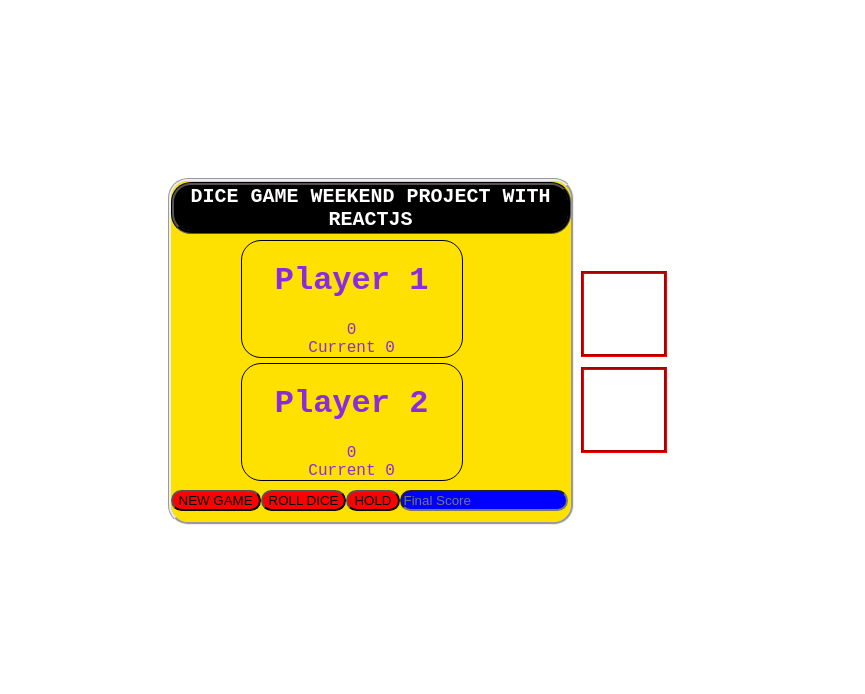
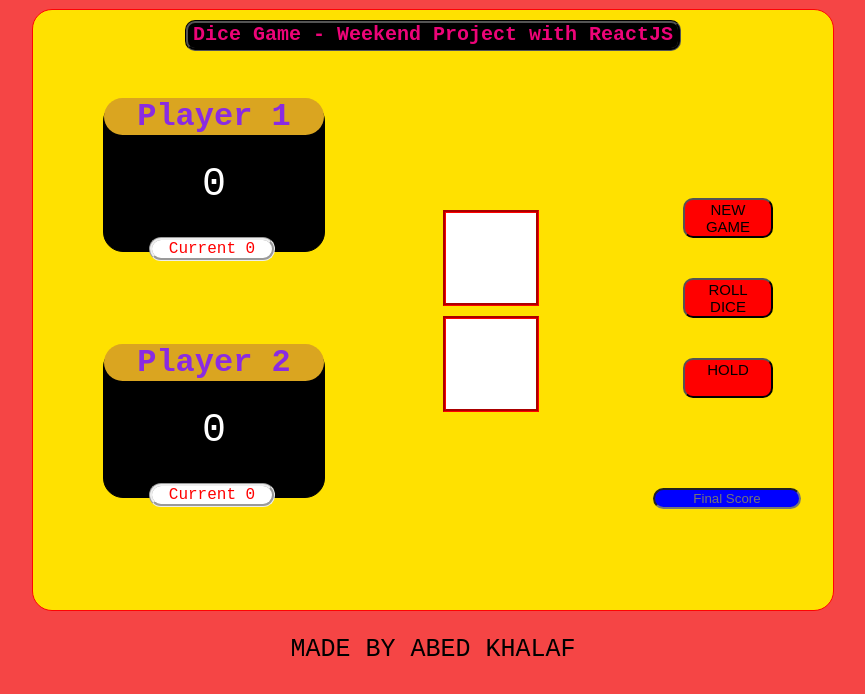
Before and after one commit to abedkhalaf8/DiceGame-weekend-project, a React (Create React App) app: page / in a window 1280 px wide. Shown: the top 694 px of the page, without its empty margins (207-1072 px from the left). Built offline with nearby package versions, Linux system fonts and the light colour scheme.

Commit message:
css updated

```diff
--- a/src/component/App.css
+++ b/src/component/App.css
@@ -1,18 +1,21 @@
 body {
-    background-color: rgb(255, 255, 255);
+    background-color: rgb(245, 69, 69);
     font-family: 'Courier New', Courier, monospace;
 }
 
 .GameBoard {
     background-color: rgb(255, 225, 0);
     position: relative;
-    left: 29%;
-    top: 170px;
+    margin: 0 auto;
+    top: 1px;
     align-items: center;
     justify-content: center;
-    width: 400px;
+    width: 800px;
+    height: 600px;
     border-radius: 20px;
     border-style: groove;
+    border-width: 1px;
+    border-color: rgb(255, 3, 3);
 }
 .title {
     text-align: center;
@@ -20,8 +23,19 @@ body {
     background-color: rgb(0, 0, 0);
     border-color: black;
     border-style: groove;
-    border-radius: 20px;
-    color: white;
-    top: -12px;
+    color: rgb(237, 4, 120);
+    top: 10px;
+    border-radius: 10px;
     position: relative;
+    width: 490px;
+    margin: 0 auto;
+    height: 25px;
+    background-color: black;
 }
+
+p {
+    position: relative;
+    justify-content: center;
+    text-align: center;
+    font-size: 25px
+}
--- a/src/component/App.js
+++ b/src/component/App.js
@@ -10,11 +10,12 @@ export default class App extends React.Component {
         return (
              <div>
                  <div className='GameBoard'>
-                 <h1 className='title'>DICE GAME WEEKEND PROJECT WITH REACTJS</h1>
+                 <h1 className='title'>Dice Game - Weekend Project with ReactJS</h1>
                       <Players />
                       <Twodice />
                      <GameButtons />
                   </div>
+                  <p>MADE BY ABED KHALAF</p>
              </div>
          )
      }
--- a/src/component/Game_buttons.css
+++ b/src/component/Game_buttons.css
@@ -1,17 +1,30 @@
 button {
     background-color: red;
     border-color: black;
-    border-radius:20px;
+    border-radius:10px;
     border-width: 2px;
     position: relative;
-    top: -11px;
+    top: -190px;
+    left: 650px;
+    display: flex;
+    margin-top: 40px;
+    width:90px;
+    height: 40px;
+    justify-content: center;
+    font-size: 15px
+
 }
 
 input {
     background-color: blue;
     color: black;
     border-radius: 20px;
-    width: 160px;
+    width: 140px;
     position: relative;
-    top: -11px;
+    top: -100px;
+    left: 60px;
+    display: flex;
+    left: 620px;
+    text-align: center;
+
 }
--- a/src/component/Game_players.css
+++ b/src/component/Game_players.css
@@ -4,11 +4,12 @@
     border-style: groove;
     border-radius: 20px;
     border-width: 1px;
-    top: -20px;
+    top: 60px;
     position: relative;
     text-align: center;
     width: 220px;
     left: 70px;
+    background-color: black;
 }
 .Player2 {
     color:blueviolet;
@@ -16,10 +17,40 @@
     border-style: groove;
     border-radius: 20px;
     border-width: 1px;
-    top: -20px;
+    top: 150px;
     position: relative;
     text-align: center;
     width: 220px;
     left: 70px;
     margin-top: 5px;
+    background-color: black;
+
 }
+.players-title {
+    border-radius: 20px;
+    border-style: groove;
+    background-color: goldenrod;
+    top: -25px;
+    position: relative;
+    border-width: 0ch;
+}
+
+
+.current_score{
+   position: relative;
+   top: 10px;
+   color: red;
+   border-style: groove;
+   border-radius: 15px;
+   width: 120px;
+   left: 45px;
+   background-color: white;
+}
+
+
+.score {
+    position: relative;
+    top: -20px;
+    color: white;
+    font-size: 40px;
+}
--- a/src/component/Game_players.js
+++ b/src/component/Game_players.js
@@ -1,22 +1,23 @@
 import './Game_players.css'
 
 import React from 'react';
+
 class Players extends React.Component {
    render() {
        return (
            <div>
              <div className='Player1'>
-                  <h1>Player 1</h1>
-                  <label>0</label>
-                  <div className='CURRENT_SCORE'>
+                  <h1 className='players-title'>Player 1</h1>
+                  <label className='score'>0</label>
+                  <div className='current_score'>
                       <label>Current</label>
                       <label> 0</label>
                   </div>
              </div>
              <div className='Player2'>
-                  <h1>Player 2</h1>
-                  <label>0</label>
-                  <div className='CURRENT_SCORE'>
+                  <h1 className='players-title'>Player 2</h1>
+                  <label className='score'>0</label>
+                  <div className='current_score'>
                       <label>Current </label>
                       <label>0</label>
                   </div>
--- a/src/component/two_dice.css
+++ b/src/component/two_dice.css
@@ -1,14 +1,14 @@
 .dice1{
     background-color: rgb(255, 255, 255);
-    width: 80px;
-    height: 80px;
+    width: 90px;
+    height: 90px;
     border-style: groove;
     border-color: rgb(255, 0, 0);
 }
 .dice2{
     background-color: rgb(255, 255, 255);
-    width: 80px;
-    height: 80px;
+    width: 90px;
+    height: 90px;
     border-style: groove;
     border-color: rgb(255, 0, 0);
     margin-top: 10px;
@@ -17,9 +17,7 @@
 .two_dice {
     position: absolute;
     left: 410px;
-    top:90px;
-
-
+    top:200px;
 }
 
 .dots {
```
